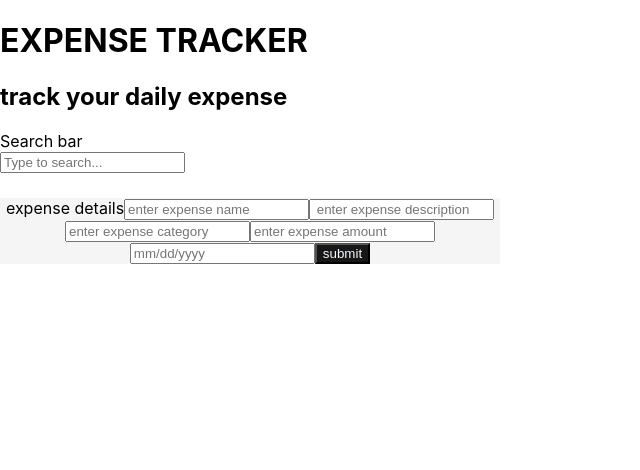
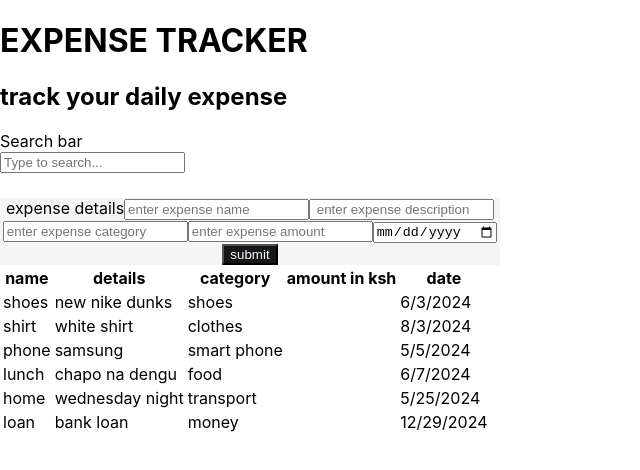
Before and after one commit to travinne/expense-tracker, a React (Create React App) app: page / in a window 1280 px wide. Shown: the top 470 px of the page, without its empty margins (0-640 px from the left). Built offline with nearby package versions, Linux system fonts and the light colour scheme.

Commit message:
fixed up the input and search jsx

```diff
--- a/src/App.js
+++ b/src/App.js
@@ -1,15 +1,42 @@
-import logo from './logo.svg';
+
 import './App.css';
 import Header from './components/Header';
 import AddExpense from './components/AddExpense';
 import SearchBar from './components/SearchBar';
+import Table from './components/Table';
+import { useState } from 'react';
 
 function App() {
+
+  const data = [
+    {name:'shoes', details:'new nike dunks', category:'shoes', amount:'4500', date:'6/3/2024'},
+    {name:'shirt', details:'white shirt', category:'clothes', amount:'2300', date:'8/3/2024'},
+    {name:'phone', details:'samsung', category:'smart phone', amount:'30000', date:'5/5/2024'},
+    {name:'lunch', details:'chapo na dengu', category:'food', amount:'300', date:'6/7/2024'},
+    {name:'home', details:'wednesday night', category:'transport', amount:'400', date:'5/25/2024'},
+    {name:'loan', details:'bank loan', category:'money', amount:'40000', date:'12/29/2024'},
+  ]
+
+  const headers = ['name', 'details', 'category', 'amount in ksh', 'date']
+
+  const [expenses, setExpenses] = useState(data)
+
+  const [search,setSearch] = useState('')
+
+  const AddNewExpense = (expense) => {
+    setExpenses([...expenses,expense]);
+  }
+
+  const filterData = expenses.filter((expense) =>
+  Object.values(expense).join(' ').toLowerCase()
+  .includes(search.toLowerCase()))
+
   return  (
 <div>
 <Header/>
-<SearchBar/>
-<AddExpense/>
+<SearchBar search={search} setSearch={setSearch}/>
+<AddExpense onAddExpense ={AddNewExpense}/>
+<Table headers={headers} data={filterData}/>
 </div>
   )}
 
--- a/src/components/AddExpense.jsx
+++ b/src/components/AddExpense.jsx
@@ -1,10 +1,10 @@
 import React from 'react'
 import Input from './Input'
 
-function AddExpense() {
+function AddExpense({onAddExpense}) {
   return (
-    <div>
-      <Input/>
+    <div className='addexpense'>
+      <Input onAddExpense={onAddExpense}/>
     </div>
   )
 }
--- a/src/components/Input.jsx
+++ b/src/components/Input.jsx
@@ -2,7 +2,8 @@ import React, { useState } from 'react'
 
 
 
-function Input() {
+
+function Input({onAddExpense}) {
 
     const [values, setValues] = useState({
         name: '',
@@ -18,7 +19,15 @@ function Input() {
     }
 
     const handleSubmit = (e) => {
-       e.preventDefault ()
+       e.preventDefault ();
+       onAddExpense(values);
+       setValues({
+        name: '',
+        details:'',
+        category:'',
+        amount:'',
+        date:'',
+       })
         console.log(values)
     }
 
@@ -27,19 +36,19 @@ function Input() {
             <form onSubmit={handleSubmit}>
                 <label htmlFor="expensedetails">expense details</label>
                 <input type="text"placeholder='enter expense name' name='name'
-                onChange={(e) => handleChange(e)} required/>
+                onChange={handleChange} required/>
 
                 <input type="text"placeholder  =' enter expense description' name='details'
-                onChange={(e) => handleChange(e)} required/>
+                onChange={handleChange} required/>
 
                 <input type="text"placeholder='enter expense category' name='category'
-                onChange={(e) => handleChange(e)} required/>
+                onChange={handleChange} required/>
 
-                <input type="text"placeholder='enter expense amount' name='amount'
-                onChange={(e) => handleChange(e)} required/>
+                <input type="number"placeholder='enter expense amount' name='amount'
+                onChange={handleChange} required/>
 
-                <input type="text"placeholder='mm/dd/yyyy' name='date'
-                onChange={(e) => handleChange(e)} required/>
+                <input type="date"placeholder='mm/dd/yyyy' name='date'
+                onChange={handleChange} required/>
 
                 <button type='submit'>submit</button>
             </form>
--- a/src/components/SearchBar.jsx
+++ b/src/components/SearchBar.jsx
@@ -1,20 +1,17 @@
-import React, { useState } from 'react'
+import React from 'react'
 
-function SearchBar() {
-  const [input, setInput] = useState('')
-  const fetchData = (value) =>{
-    fetch()
-  }
-
-  const handleChange = (value) => {
-    setInput(value);
-    fetchData(value);
+function SearchBar({search, setSearch}) {
+  const handleChange = (e) => {
+    setSearch(e.target.value);
   }
 
   return (
     <>
-    <div className='sarchbar'>Search bar</div>
-    <input type="text" placeholder='Type to search...' value={input} onChange={(e) => setInput(e.target.value)} />
+    <div className='searchbar'>Search bar</div>
+    <input type="text"
+    placeholder='Type to search...'
+     value={search}
+     onChange={handleChange} />
     </>
 
   )
--- /dev/null
+++ b/src/components/Table.jsx
@@ -0,0 +1,30 @@
+import React from "react"
+
+const Table = ({headers,data}) => {
+  return(
+    <table>
+      <thead>
+        <tr>
+          {headers.map((header,headIndex) =>
+           (<th key={headIndex}>{header}
+           </th>)
+        )
+        }
+        </tr>
+      </thead>
+      <tbody>
+        {data.map((row, index) =>(
+          <tr key={index}>
+            {headers.map((header, dataIndex) => (
+            <td key={dataIndex}>
+              {row[header]}
+            </td>))
+          }
+          </tr>
+        ))}
+      </tbody>
+    </table>
+  )
+}
+
+export default Table
```
